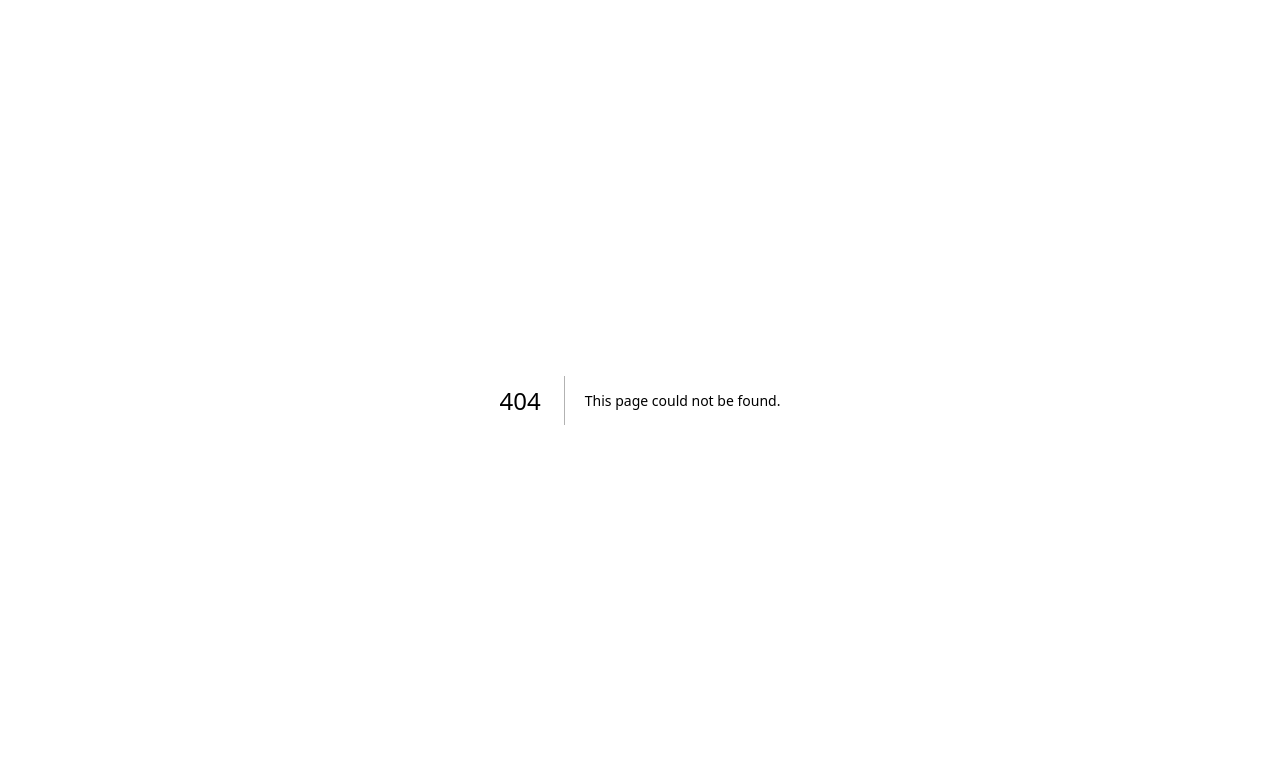
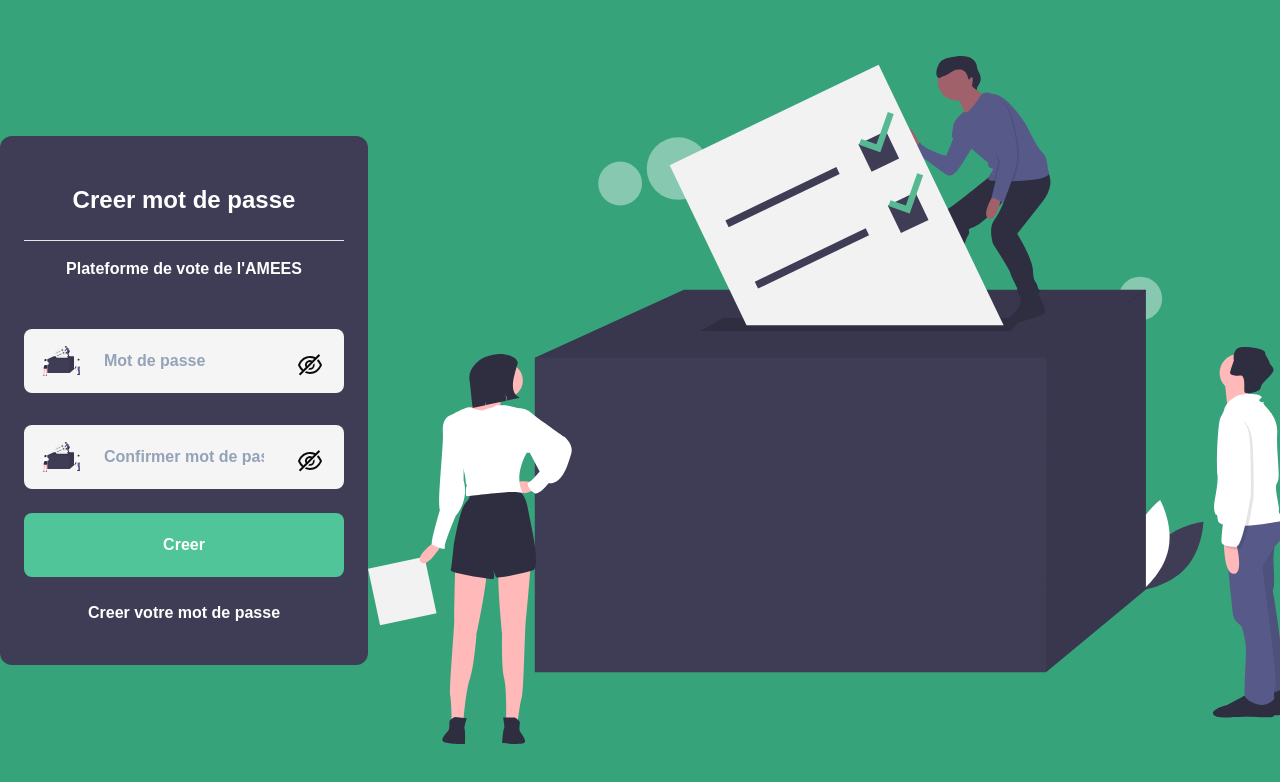
Before and after one commit to Mohamedlo10/election2025, a Next.js app: page /create-password in a window 1280 px wide. Before the commit this address had no page. Shown: the top 782 px of the page. Built offline with nearby package versions, Linux system fonts and the light colour scheme; no server answers.

Commit message:
last test

```diff
--- a/app/accueil/page.tsx
+++ b/app/accueil/page.tsx
@@ -4,7 +4,7 @@ import { createClient } from "@/lib/supabaseClient";
 import { useRouter } from "next/navigation";
 import { CSSProperties, useEffect, useState } from "react";
 import BeatLoader from "react-spinners/BeatLoader";
-import { getCandidates } from "../api/auth/query";
+import { getCandidates, incrementVote } from "../api/auth/query";
 
 const override: CSSProperties = {
     display: "block",
@@ -69,7 +69,7 @@ export default function Page() {
 
   const handleVote = async (candidateId:string) => {
     setIsLoading(true)
-    const userId = await supabase.auth.getSession();
+    const userId = (await supabase.auth.getSession()).data.session?.user.id;
     console.log(userId)
     if (!userId) {
     setIsLoading(false)
@@ -77,7 +77,7 @@ export default function Page() {
       router.push("/");
       return;
     }
-   /*  const { error } = await incrementVote(candidateId, userId);
+    const { error } = await incrementVote(candidateId, userId);
     if (error) {
     setIsLoading(false)
 
@@ -87,7 +87,7 @@ export default function Page() {
       alert("Vote successful!");
       fetchCandidates();
       router.refresh();
-    } */
+    }
   };
 
 
--- a/app/api/auth/query.ts
+++ b/app/api/auth/query.ts
@@ -3,17 +3,41 @@ import { createClient } from "@/lib/supabaseClient";
 
 const supabase = createClient();
 
-export const userConnection = async (myeEmail: string) => {
+export const sendSignupEmail = async (myeEmail: string) => {
   try {
     const { data, error } = await supabase.auth.signInWithOtp({
       email: myeEmail,
       options: {
-        emailRedirectTo: "https://election2025.vercel.app/accueil",
+        emailRedirectTo: "https://election2025.vercel.app/create-password",
       },
     });
     return { data, error };
   } catch (err) {
     throw err;
+  }
+};
+
+export const createPassword = async (password: string) => {
+  try {
+    const { data, error } = await supabase.auth.updateUser({
+      password,
+    });
+    return { data, error };
+  } catch (err:any) {
+    return { data: null, error: err.message };
+  }
+};
+
+
+export const userConnection = async (email: string, password: string) => {
+  try {
+    const { data, error } = await supabase.auth.signInWithPassword({
+      email,
+      password,
+    });
+    return { data, error };
+  } catch (err:any) {
+    return { data: null, error: err.message };
   }
 };
 
--- /dev/null
+++ b/app/create-password/page.tsx
@@ -0,0 +1,149 @@
+'use client'
+import { createClient } from '@/lib/supabaseClient';
+import { useRouter } from 'next/navigation';
+import { CSSProperties, useEffect, useState } from 'react';
+import { AiOutlineEye, AiOutlineEyeInvisible } from "react-icons/ai";
+import BeatLoader from "react-spinners/BeatLoader";
+import { createPassword } from '../api/auth/query';
+const override: CSSProperties = {
+  display: "block",
+  margin: "0 auto",
+  borderColor: "red",
+};
+
+
+export default function Page() {
+
+  const router = useRouter()
+
+  const [password, setPassword] = useState('');
+  const [confirmPassword, setconfirmPassword] = useState('');
+  const [color] = useState("#ffffff");
+  const [isLoading, setIsLoading] = useState(false);
+  const supabase = createClient();
+  const [message, setMessage] = useState('');
+  const [type, setType] = useState('password');
+  const [typeC, setTypeC] = useState('password');
+
+
+
+  const handleToggle = () => {
+    if (type === "password") {
+      setType("text");
+    } else {
+      setType("password");
+    }
+  };
+  const   handleToggleConfirmP = () => {
+    if (type === "password") {
+      setTypeC("text");
+    } else {
+      setTypeC("password");
+    }
+  };
+
+  const handleSubmit = async (e: React.FormEvent<HTMLFormElement>) => {
+    e.preventDefault();
+    setIsLoading(true);
+
+    try {
+      const { error } = await createPassword(password);
+      if (error) {
+        setMessage("Erreur lors de la création du mot de passe.");
+      } else {
+        setMessage("Mot de passe créé avec succès !");
+        router.push('/');
+      }
+    } catch (err) {
+      setMessage("Une erreur inattendue s'est produite.");
+    } finally {
+      setIsLoading(false);
+    }
+  };
+
+  useEffect(() => {
+
+  }, []);
+
+
+ useEffect(() => {
+  // router.push('/accueil');
+  const storedPassword = (document.getElementById('password') as HTMLInputElement)?.value;
+
+  if (storedPassword) setPassword(storedPassword);
+}, []);
+
+if (isLoading) {
+    return (
+      <div className="fixed inset-0 z-50 flex items-center justify-center bg-black bg-opacity-30">
+        <div className="sweet-loading">
+          <BeatLoader
+            color={color}
+            loading={isLoading}
+            cssOverride={override}
+            size={15}
+            aria-label="Loading Spinner"
+            data-testid="loader"
+          />
+        </div>
+      </div>
+    );
+  }
+
+  return (
+
+     <section className=" sm:w-full h-screen overflow-hidden bg-[#36a37b] flex justify-center items-center lg:justify-evenly lg:py-6">
+     <div className="flex flex-col bg-[#3f3d56] rounded-xl space-y-2 p-6 lg:p-50 my-4 lg:my-0">
+     <div className="text-center text-white">
+
+          <div className="w-full text-center font-bold text-2xl border-b border-solid p-6 font-quick">Creer mot de passe</div>
+
+          <div className='pt-4 pb-8 text-center font-bold'>
+            Plateforme de vote de l'AMEES
+          </div>
+        </div>
+        <form  onSubmit={handleSubmit} className="flex flex-col space-y-6">
+        <div className="relative flex flex-col items-center space-y-2">
+            <img src="/undraw_voting_nvu7.svg" alt="" className="absolute w-10 h-8 top-1/3 left-4" />
+            <input type={type}
+               placeholder="Mot de passe"
+            value={password}
+            onChange={(e) => setPassword(e.target.value)}
+            required
+             className="rounded-lg bg-[#F5F5F5]  h-16 w-80 px-20 text-[#3f3d56] font-bold placeholder-slate-400 placeholder-text-lg placeholder:font-bold placeholder:font-quick" />
+             <span className='absolute p-1 w-fit rounded-full h-fit top-1/4 right-4 cursor-pointer hover:bg-slate-500'  onClick={handleToggle}>
+                {type === 'password' ? <AiOutlineEyeInvisible size={28} /> : <AiOutlineEye size={28} />}
+              </span>
+
+        </div>
+        <div className="relative flex flex-col items-center space-y-2">
+            <img src="/undraw_voting_nvu7.svg" alt="" className="absolute w-10 h-8 top-1/3 left-4" />
+            <input type={typeC}
+               placeholder="Confirmer mot de passe"
+            value={confirmPassword}
+            onChange={(e) => setconfirmPassword(e.target.value)}
+            required
+             className="rounded-lg bg-[#F5F5F5]  h-16 w-80 px-20 text-[#3f3d56] font-bold placeholder-slate-400 placeholder-text-lg placeholder:font-bold placeholder:font-quick" />
+             <span className='absolute p-1 w-fit rounded-full h-fit top-1/4 right-4 cursor-pointer hover:bg-slate-500'  onClick={handleToggleConfirmP}>
+                {typeC === 'password' ? <AiOutlineEyeInvisible size={28} /> : <AiOutlineEye size={28} />}
+              </span>
+
+        </div>
+
+        <button disabled={password!=confirmPassword} type="submit" className="btn h-16 w-80 bg-[#50c59a] font-bold rounded-lg text-white text-base font-quick">Creer</button>
+
+        <div className="w-full flex justify-center space-x-1">
+         <div className="mb-4 font-bold text-white text-base text-center ">
+            Creer votre mot de passe
+          </div>
+
+        </div>
+
+
+</form>
+ </div>
+    <img src="/undraw_voting_nvu7.svg" alt="" className="hidden  lg:block" />
+    </section>
+
+  );
+}
--- a/app/page.tsx
+++ b/app/page.tsx
@@ -3,8 +3,9 @@ import { createClient } from '@/lib/supabaseClient';
 import { CalendarClock } from 'lucide-react';
 import { useRouter } from 'next/navigation';
 import { CSSProperties, useEffect, useState } from 'react';
+import { AiOutlineEye, AiOutlineEyeInvisible } from "react-icons/ai";
 import BeatLoader from "react-spinners/BeatLoader";
-import { userConnection, verifyVoterEmail } from './api/auth/query';
+import { sendSignupEmail, userConnection, verifyVoterEmail } from './api/auth/query';
 const override: CSSProperties = {
   display: "block",
   margin: "0 auto",
@@ -12,20 +13,69 @@ const override: CSSProperties = {
 };
 
 
-
 export default function Home() {
 
   const router = useRouter()
   const [email, setemail] = useState('');
+  const [emailIns, setemailIns] = useState('');
   const [envoyer, setEnvoyer] = useState(false);
+  const [inscription, setinscription] = useState(false);
+  const [password, setPassword] = useState('');
   const [color] = useState("#ffffff");
   const [isLoading, setIsLoading] = useState(false);
   const supabase = createClient();
+  const [message, setMessage] = useState('');
+  const [icon, setIcon] = useState(<AiOutlineEyeInvisible />);
+  const [type, setType] = useState('password');
 
+
+
+  const handleToggle = () => {
+    if (type === "password") {
+      setIcon(<AiOutlineEye />);
+      setType("text");
+    } else {
+      setIcon(<AiOutlineEyeInvisible />);
+      setType("password");
+    }
+  };
+
+  const handleSignup = async (e: React.FormEvent<HTMLFormElement>) => {
+    e.preventDefault();
+    setIsLoading(true);
+    console.log("inscription")
+
+    try {
+      // Vérifiez si l'email existe dans la table des votants
+      const { exists, error: verifyError } = await verifyVoterEmail(emailIns);
+      if (verifyError) {
+        setMessage("Erreur lors de la vérification de l'email.");
+        return;
+      }
+      if (!exists) {
+        setMessage("Votre email n'est pas autorisé à s'inscrire.");
+        return;
+      }
+
+      const { error: emailError } = await sendSignupEmail(emailIns);
+      if (emailError) {
+        setMessage("Erreur lors de l'envoi de l'email de confirmation.");
+      } else {
+        setMessage("Un email de confirmation a été envoyé. Veuillez vérifier votre boîte mail.");
+        setEnvoyer(true);
+
+      }
+    } catch (err) {
+      setMessage("Une erreur inattendue s'est produite.");
+    } finally {
+      setIsLoading(false);
+    }
+  };
 
    const handleLogin = async (e: React.ChangeEvent<HTMLFormElement>) => {
     e.preventDefault();
     setIsLoading(true);
+    console.log("login")
 
     try {
       console.log(email)
@@ -42,13 +92,14 @@ export default function Home() {
         return;
       }
 
-      const { data, error } = await userConnection(email);
+      const { data, error } = await userConnection(email,password);
       if (error) {
         console.error(error.message);
-        alert("Failed to send magic link.");
+        alert("email ou mot de passe incorrecte");
       } else if (data) {
         localStorage.setItem("user_session", JSON.stringify(data.user));
-        setEnvoyer(true);
+        router.push('accueil');
+        //a faire
       }
     } catch (err: any) {
       console.error(err.message || "An unexpected error occurred.");
@@ -58,21 +109,16 @@ export default function Home() {
     }
   };
   useEffect(() => {
-    const checkUserSession = async () => {
-      const { data } = await supabase.auth.getSession();
-      if (data?.session) {
-        router.push('/accueil');
-      }
-    };
-    checkUserSession();
+
   }, []);
 
 
  useEffect(() => {
-  // Synchronisez les champs avec l'état local lors du montage
   const storedMAil = (document.getElementById('email') as HTMLInputElement)?.value;
   // router.push('/accueil');
+  const storedPassword = (document.getElementById('password') as HTMLInputElement)?.value;
 
+  if (storedPassword) setPassword(storedPassword);
   if (storedMAil) setemail(storedMAil);
 }, []);
 
@@ -98,12 +144,18 @@ if (isLoading) {
      <section className=" sm:w-full h-screen overflow-hidden bg-[#36a37b] flex justify-center items-center lg:justify-evenly lg:py-6">
      <div className="flex flex-col bg-[#3f3d56] rounded-xl space-y-2 p-6 lg:p-50 my-4 lg:my-0">
      <div className="text-center text-white">
+      {!inscription?(
           <div className="w-full text-center font-bold text-2xl border-b border-solid p-6 font-quick">Connexion</div>
+
+      ):(
+        <div className="w-full text-center font-bold text-2xl border-b border-solid p-6 font-quick">Inscription</div>
+
+      )}
           <div className='pt-4 pb-8 text-center font-bold'>
             Plateforme de vote de l'AMEES
           </div>
         </div>
-        {!envoyer?(<><form  onSubmit={handleLogin} className="flex flex-col space-y-6">
+        {!inscription?(<><form  onSubmit={handleLogin} className="flex flex-col space-y-6">
         <div className="relative flex flex-col items-center space-y-2">
             <img src="/undraw_voting_nvu7.svg" alt="" className="absolute w-10 h-8 top-1/3 left-4" />
             <input type="email"
@@ -112,22 +164,69 @@ if (isLoading) {
             required
              className="rounded-lg bg-[#F5F5F5]  h-16 w-80 px-20 text-[#3f3d56] font-bold placeholder-slate-400 placeholder-text-lg placeholder:font-bold placeholder:font-quick" placeholder="examples@gmail.com" />
         </div>
+        <div className="relative flex flex-col items-center space-y-2">
+            <img src="/undraw_voting_nvu7.svg" alt="" className="absolute w-10 h-8 top-1/3 left-4" />
+            <input type={type}
+               placeholder="Password"
+            value={password}
+            onChange={(e) => setPassword(e.target.value)}
+            required
+             className="rounded-lg bg-[#F5F5F5]  h-16 w-80 px-20 text-[#3f3d56] font-bold placeholder-slate-400 placeholder-text-lg placeholder:font-bold placeholder:font-quick" />
+             <span className='absolute p-1 w-fit rounded-full h-fit top-1/4 right-4 cursor-pointer hover:bg-slate-500'  onClick={handleToggle}>
+                {type === 'password' ? <AiOutlineEyeInvisible size={28} /> : <AiOutlineEye size={28} />}
+              </span>
 
+        </div>
 
         <button type="submit" className="btn h-16 w-80 bg-[#50c59a] font-bold rounded-lg text-white text-base font-quick">Connexion</button>
 
         <div className="w-full flex justify-center space-x-1">
-            <p className="text-slate-400 text-base font-quick">Mail pour vous connectez.</p>
+         <div className="mb-4 font-bold text-white text-base text-center ">
+            Vous avez pas de compte ?{" "}
+            <div onClick={()=>setinscription(true)} className="underline cursor-pointer">
+              S'inscrire
+            </div>
+          </div>
 
         </div>
-    </form></>):(
-        <div className='flex w-full items-center gap-7 flex-col'>
-          <div className='h-24 max-w-72 text-white text-center font-bold'>Un e-mail de confirmation a été envoyé à votre boîte mail.
-          Veuillez vérifier votre courrier pour valider votre compte.</div>
-          <CalendarClock className='text-white' />
+    </form></>):(<>
+
+      {!envoyer?(
+        <form onSubmit={handleSignup}  className="flex flex-col space-y-6">
+        <div className="relative flex flex-col items-center space-y-2">
+        <img src="/undraw_voting_nvu7.svg" alt="" className="absolute w-10 h-8 top-1/3 left-4" />
+        <input type="email"
+        value={emailIns}
+        onChange={(e) => setemailIns(e.target.value)}
+        required
+         className="rounded-lg bg-[#F5F5F5]  h-16 w-80 px-20 text-[#3f3d56] font-bold placeholder-slate-400 placeholder-text-lg placeholder:font-bold placeholder:font-quick" placeholder="examples@gmail.com" />
         </div>
 
-    )}
+          <div className="w-full flex justify-center space-x-1">
+          <div className="mb-4 mt-4 font-bold text-white text-base text-center ">
+            Vous avez deja un compte ?{" "}
+            <div onClick={()=>setinscription(false)} className="underline cursor-pointer">
+              Se connecter
+            </div>
+          </div>
+
+          </div>
+        <button type="submit" className="btn h-16 w-80 bg-[#50c59a] font-bold rounded-lg text-white text-base font-quick">S'inscrire</button>
+
+        </form>
+      ):(
+        <div className='flex w-full items-center gap-7 flex-col'>
+        <div className='h-24 max-w-72 text-white text-center font-bold'>Un e-mail de confirmation a été envoyé à votre boîte mail.
+        Veuillez vérifier votre courrier pour valider votre compte.</div>
+        <CalendarClock className='text-white' />
+      </div>
+
+      )
+
+      }
+
+
+       </>)}
  </div>
     <img src="/undraw_voting_nvu7.svg" alt="" className="hidden  lg:block" />
     </section>
--- a/middleware.ts
+++ b/middleware.ts
@@ -1,14 +1,14 @@
-import { NextRequest } from 'next/server';
+import { NextRequest, NextResponse } from 'next/server';
 
 export async function middleware(request: NextRequest) {
-/*   const authToken = request.cookies.get('sb-uswrtwbzatytmheblrhh-auth-token')?.value || request.cookies.get('sb-tjlasinxumybwhrjkurv-auth-token')?.value
+  const authToken = request.cookies.get('sb-uswrtwbzatytmheblrhh-auth-token')?.value || request.cookies.get('sb-tjlasinxumybwhrjkurv-auth-token')?.value
   if (!authToken) {
     console.log('Vous n\'etes pas connecte , Token inexistant', authToken)
     return NextResponse.redirect(new  URL('/', request.url));
   }
 
   return NextResponse.next();
-   */
+
 
 
 }
--- a/package.json
+++ b/package.json
@@ -23,6 +23,8 @@
     "next": "15.1.5",
     "react": "^19.0.0",
     "react-dom": "^19.0.0",
+    "react-icons": "^5.4.0",
+    "react-icons-kit": "^2.0.0",
     "react-spinners": "^0.15.0",
     "tailwind-merge": "^2.6.0",
     "tailwindcss-animate": "^1.0.7"
```
Also changed, not shown: 1 other file (tests, documents, lock files or other folders).
